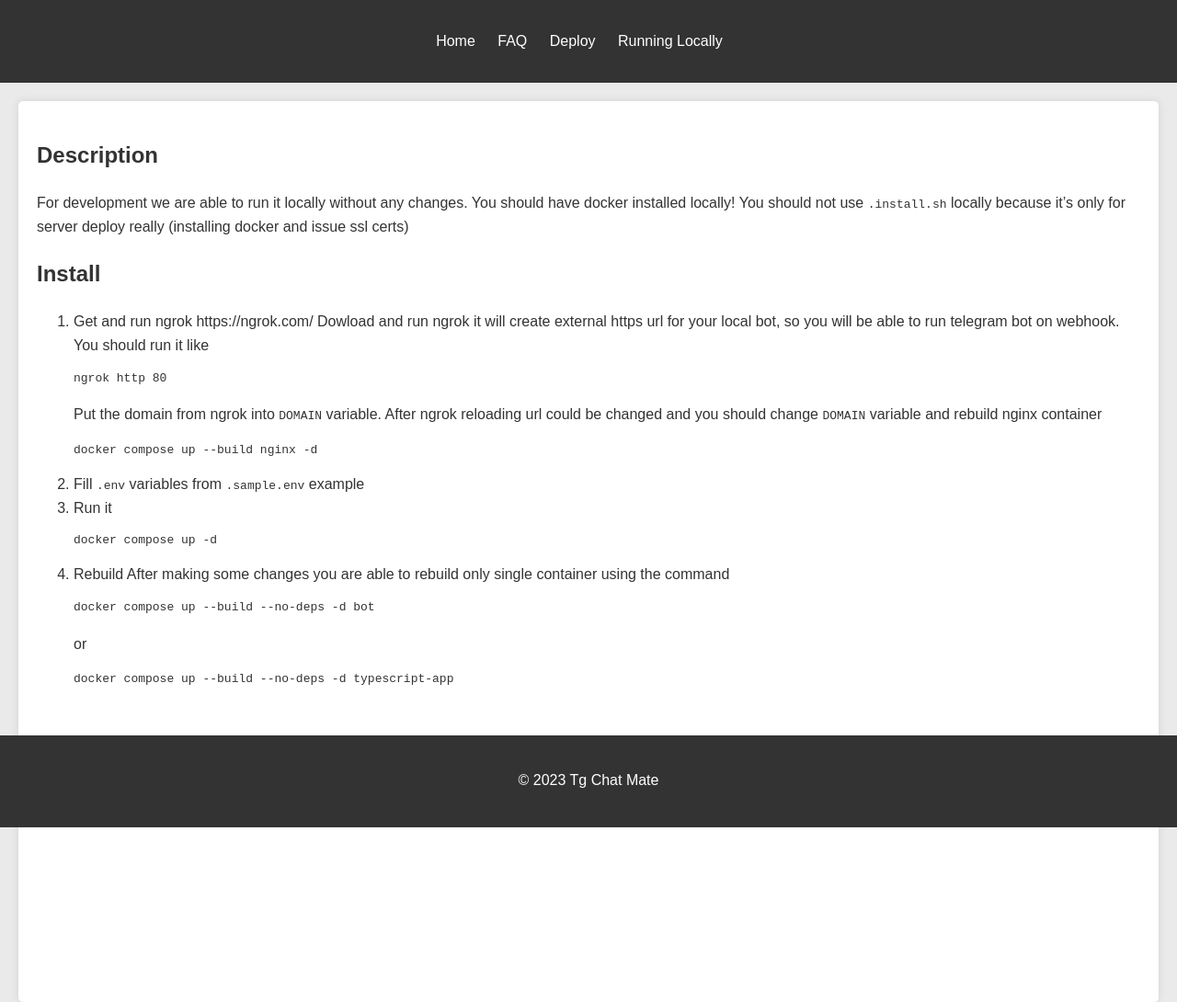
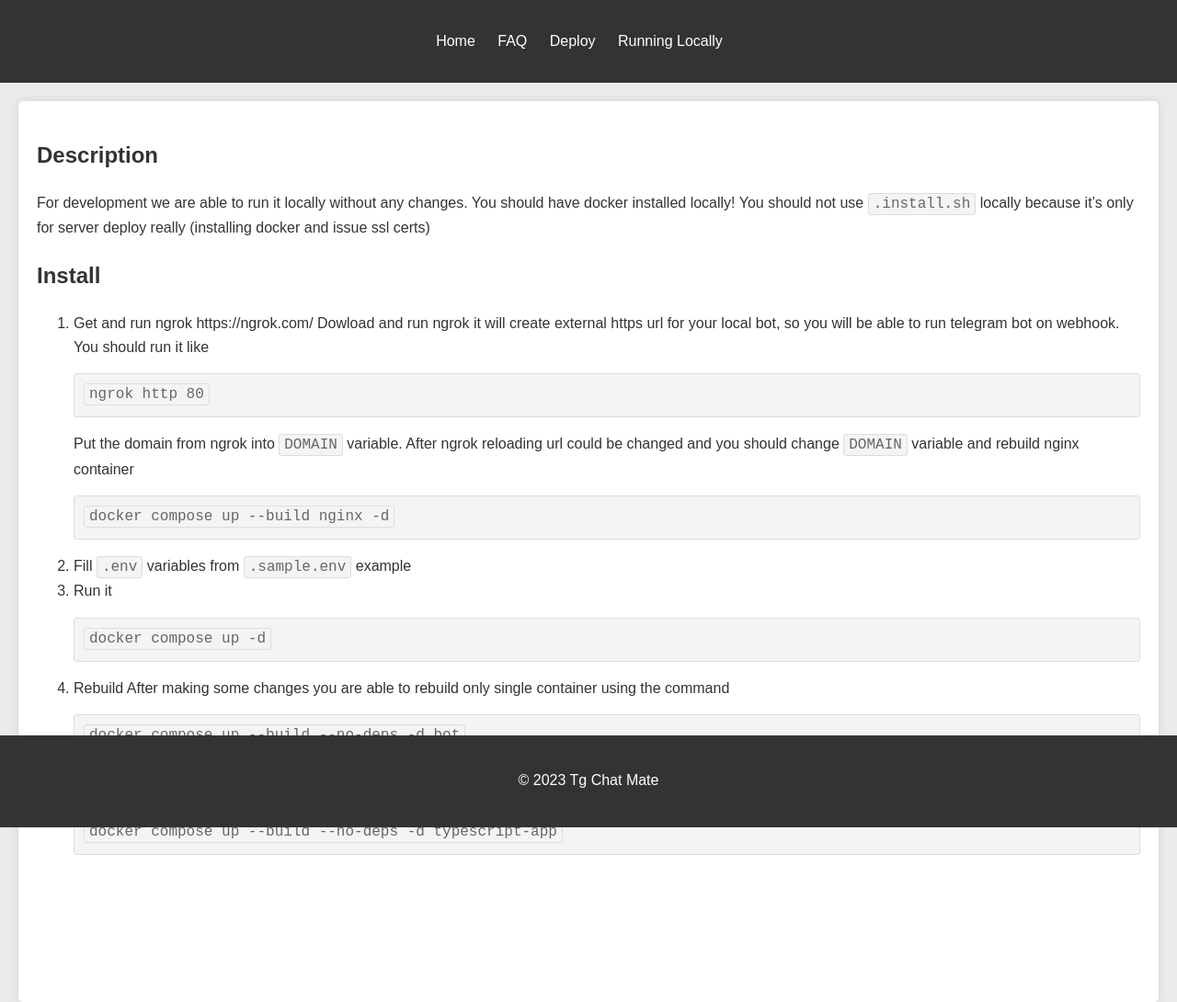
Before and after one commit to Grommash9/tg_chat_mate, a Jekyll site: the page built from docs/running-locally.md, in a window 1280 px wide. Shown: the whole page at 92% size. Built offline with Jekyll 4.4.1, drawn with Linux system fonts in a browser that asks for light colours.

Commit message:
code styling added

```diff
--- a/docs/_layouts/default.html
+++ b/docs/_layouts/default.html
@@ -56,6 +56,25 @@
       text-decoration: none;
     }
 
+    code {
+      background-color: #f4f4f4;
+      border: 1px solid #ddd;
+      border-radius: 3px;
+      font-family: 'Courier New', Courier, monospace;
+      padding: 2px 5px;
+      color: #666;
+    }
+
+    /* Optional: Style for preformatted code blocks */
+    pre {
+      background-color: #f4f4f4;
+      border: 1px solid #ddd;
+      border-radius: 3px;
+      padding: 10px;
+      overflow-x: auto;
+      font-family: 'Courier New', Courier, monospace;
+    }
+
     main {
       padding: 20px;
       background: #fff; /* White background for the main content */
```
